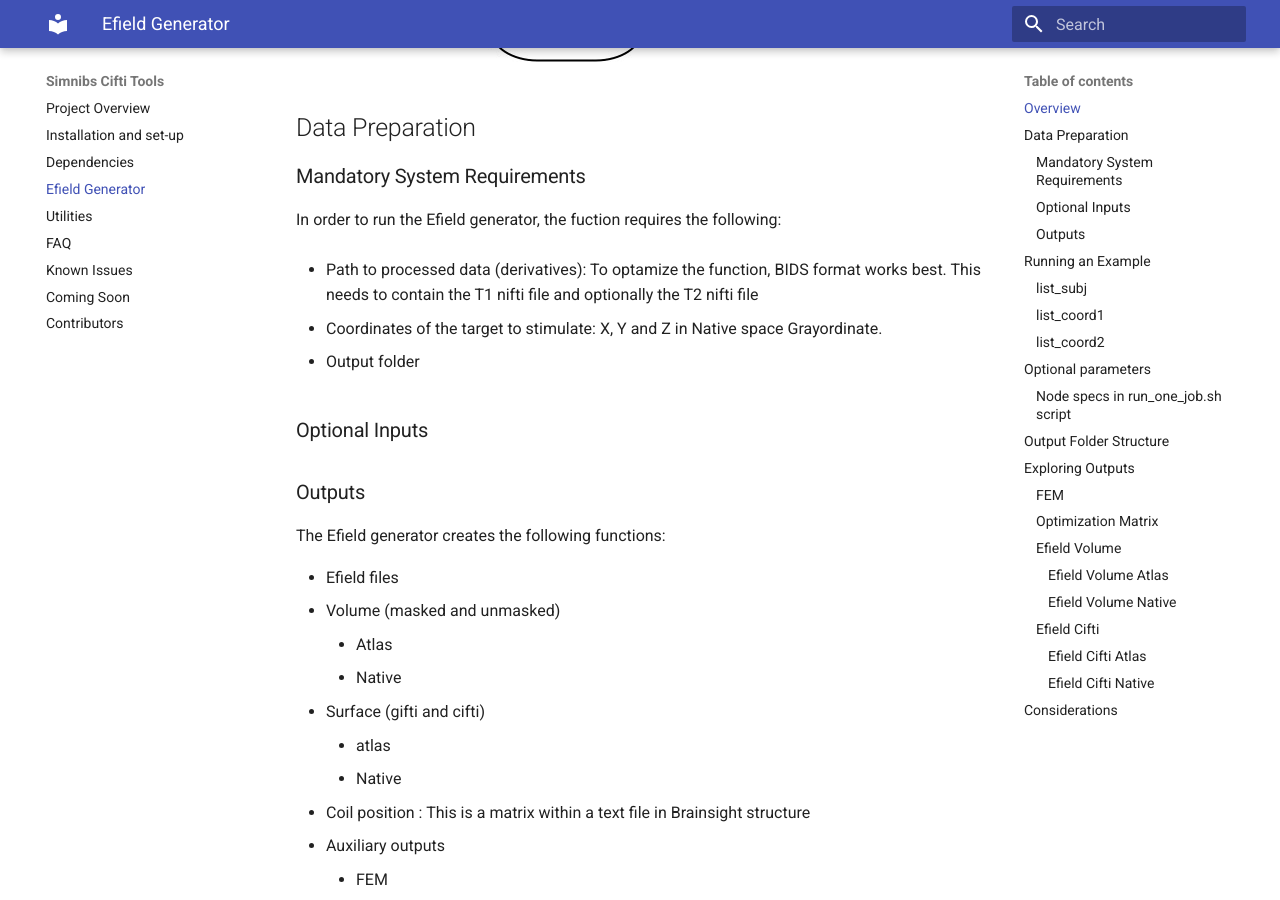
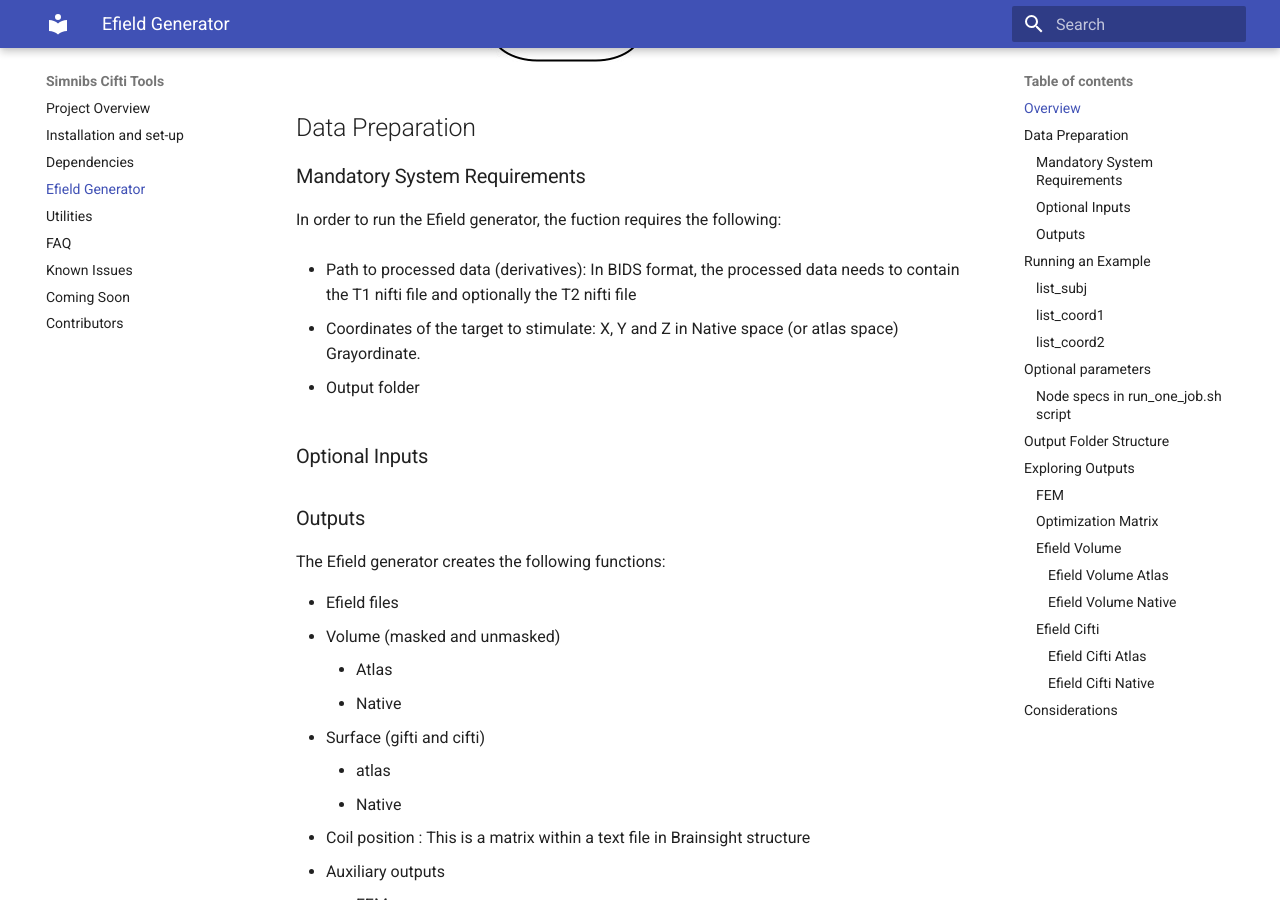
Before and after one commit to DCAN-Labs/simnibs_cifti_tools_RTD2, an MkDocs documentation site: the page built from docs/Efield_generator.md, in a window 1280 px wide and 900 px high, scrolled down 1313 px. Built offline with MkDocs 1.6.1 and Material for MkDocs 9.7.7, drawn with Linux system fonts in a browser that asks for light colours.

Commit message:
Update Efield_generator.md

```diff
--- a/docs/Efield_generator.md
+++ b/docs/Efield_generator.md
@@ -11,10 +11,9 @@ This function takes as input the path to a processed data ([BIDS outputs](https:
 
 In order to run the Efield generator, the fuction requires the following:
 
-- Path to processed data (derivatives): To optamize the function, BIDS format works best. This needs to contain the T1 nifti file and optionally the T2 nifti file
+- Path to processed data (derivatives): In BIDS format, the processed data needs to contain the T1 nifti file and optionally the T2 nifti file
 
-- Coordinates of the target to stimulate: X, Y and Z in Native space
-Grayordinate.
+- Coordinates of the target to stimulate: X, Y and Z in Native space (or atlas space) Grayordinate.
 
 - Output folder
 
```
